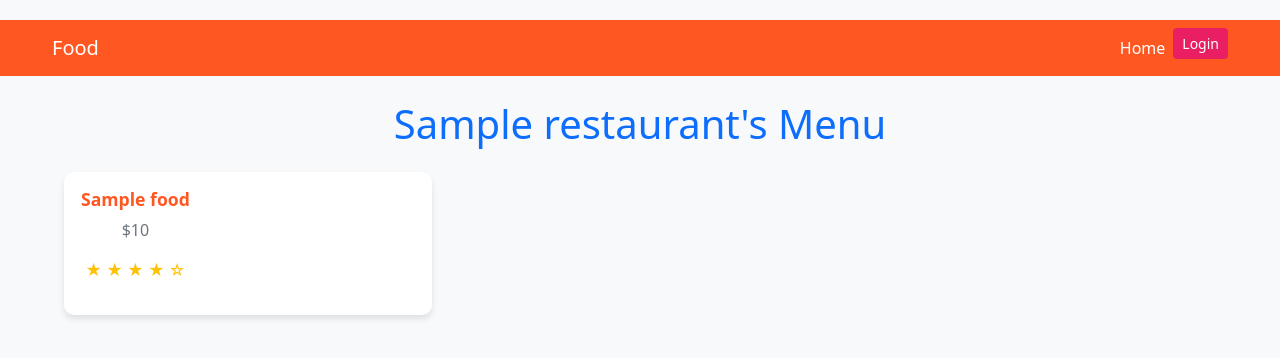
After one commit to Amirmehdig/Food, a Flask app: template templates/restaurant.html in a window 1280 px wide. The commit adds this page. Shown: the top 358 px of the page. Run offline with Flask 3, Linux system fonts and the light colour scheme; the template is opened without the code that fills it: most values are stand-ins (such as "Sample title", 1, 10 or a date in 2020); some libraries are stand-ins or nearby versions.

```diff
--- a/app.py
+++ b/app.py
@@ -25,11 +25,13 @@ db_handler = DBHandler(connection_string)
 
 @app.route('/')
 def home():
-    return render_template('home.html')
+    rows = db_handler.get_all_restaurants()
+    restaurants = [{"name": row.name, "id": row.restaurant_id} for row in rows]
+    #print(session)
+    return render_template('home.html', restaurants=restaurants)
 
 @app.route('/register/', methods=['GET'])
 def register():
-    restaurants = db_handler.get_restaurant_data()
     return render_template('register.html')
 
 
@@ -53,7 +55,12 @@ def register_customer():
         return render_template('register_form.html')
 
 
-
+@app.route('/restaurant/<restaurant_id>/')
+def restaurant(restaurant_id):
+    rows = db_handler.get_foods(int(restaurant_id))
+    foods = [{"name": row.name, "price": row.price, "rating":row.rating, "id":row.food_id} for row in rows]
+    restaurant = {"name": db_handler.get_restaurant_data(rows[0].restaurant_id)[0].name, "id": rows[0].restaurant_id}
+    return render_template('restaurant.html', foods=foods)
 
 
 if __name__ == '__main__':
--- a/templates/base.html
+++ b/templates/base.html
@@ -34,25 +34,63 @@
             border-radius: 10px;
             box-shadow: 0 4px 6px rgba(0, 0, 0, 0.1);
             transition: transform 0.2s, box-shadow 0.2s;
+            overflow: hidden;
         }
         .restaurant-card:hover {
             transform: translateY(-5px);
             box-shadow: 0 6px 10px rgba(0, 0, 0, 0.15);
         }
         .restaurant-card img {
-            border-top-left-radius: 10px;
-            border-top-right-radius: 10px;
             height: 150px;
             object-fit: cover;
+        }
+        .restaurant-card button {
+            border: none;
+            background-color: transparent;
+            padding: 0;
+            width: 100%;
+            text-align: left;
         }
         .restaurant-title {
             font-size: 1.2rem;
             font-weight: bold;
             color: #ff5722; /* Warm orange */
             text-align: center;
+            margin-top: 10px;
         }
         .container {
             max-width: 1200px;
+        }
+        .food-card {
+            border: none;
+            border-radius: 10px;
+            box-shadow: 0 4px 6px rgba(0, 0, 0, 0.1);
+            transition: transform 0.2s, box-shadow 0.2s;
+        }
+        .food-card:hover {
+            transform: translateY(-5px);
+            box-shadow: 0 6px 10px rgba(0, 0, 0, 0.15);
+        }
+        .food-card img {
+            border-top-left-radius: 10px;
+            border-top-right-radius: 10px;
+            height: 150px;
+            object-fit: cover;
+        }
+        .food-info {
+            text-align: center;
+        }
+        .food-title {
+            font-size: 1.1rem;
+            font-weight: bold;
+            color: #ff5722; /* Warm orange */
+        }
+        .food-price {
+            font-size: 1rem;
+            color: #6c757d; /* Muted gray */
+        }
+        .rating {
+            color: #ffc107; /* Star color */
         }
     </style>
 </head>
@@ -60,7 +98,7 @@
     <!-- Navbar -->
     <nav class="navbar navbar-expand-lg navbar-custom">
         <div class="container">
-            <a class="navbar-brand" href="#">Foodie</a>
+            <a class="navbar-brand" href="#">Food</a>
             <button class="navbar-toggler" type="button" data-bs-toggle="collapse" data-bs-target="#navbarNav" aria-controls="navbarNav" aria-expanded="false" aria-label="Toggle navigation">
                 <span class="navbar-toggler-icon"></span>
             </button>
@@ -92,6 +130,7 @@
     <!-- Main Content -->
     <div class="container mt-4">
         {% block content %}
+
         {% endblock %}
     </div>
 
--- /dev/null
+++ b/templates/restaurant.html
@@ -0,0 +1,32 @@
+{% extends 'base.html' %}
+{% block content %}
+<div class="container">
+    <h1 class="text-center text-primary mb-4">{{ restaurant.name }}'s Menu</h1>
+    <div class="row">
+        <!-- Replace this block with dynamic content -->
+        {% for food in foods %}
+        <div class="col-md-4 col-sm-6 mb-4">
+            <div class="card food-card">
+                <form action="/food/{{ food.id }}" method="GET">
+                    <button type="submit" class="btn p-0">
+                        <div class="card-body food-info">
+                            <h5 class="food-title">{{ food.name }}</h5>
+                            <p class="food-price">${{ food.price }}</p>
+                            <p class="rating">
+                                {% for _ in range(food.rating) %}
+                                    ★
+                                {% endfor %}
+                                {% for _ in range(5 - food.rating) %}
+                                    ☆
+                                {% endfor %}
+                            </p>
+                        </div>
+                    </button>
+                </form>
+            </div>
+        </div>
+        {% endfor %}
+        <!-- Dynamic content ends here -->
+    </div>
+</div>
+{% endblock %}
```
Also changed, not shown: templates/home.html (+8 -4 lines).
